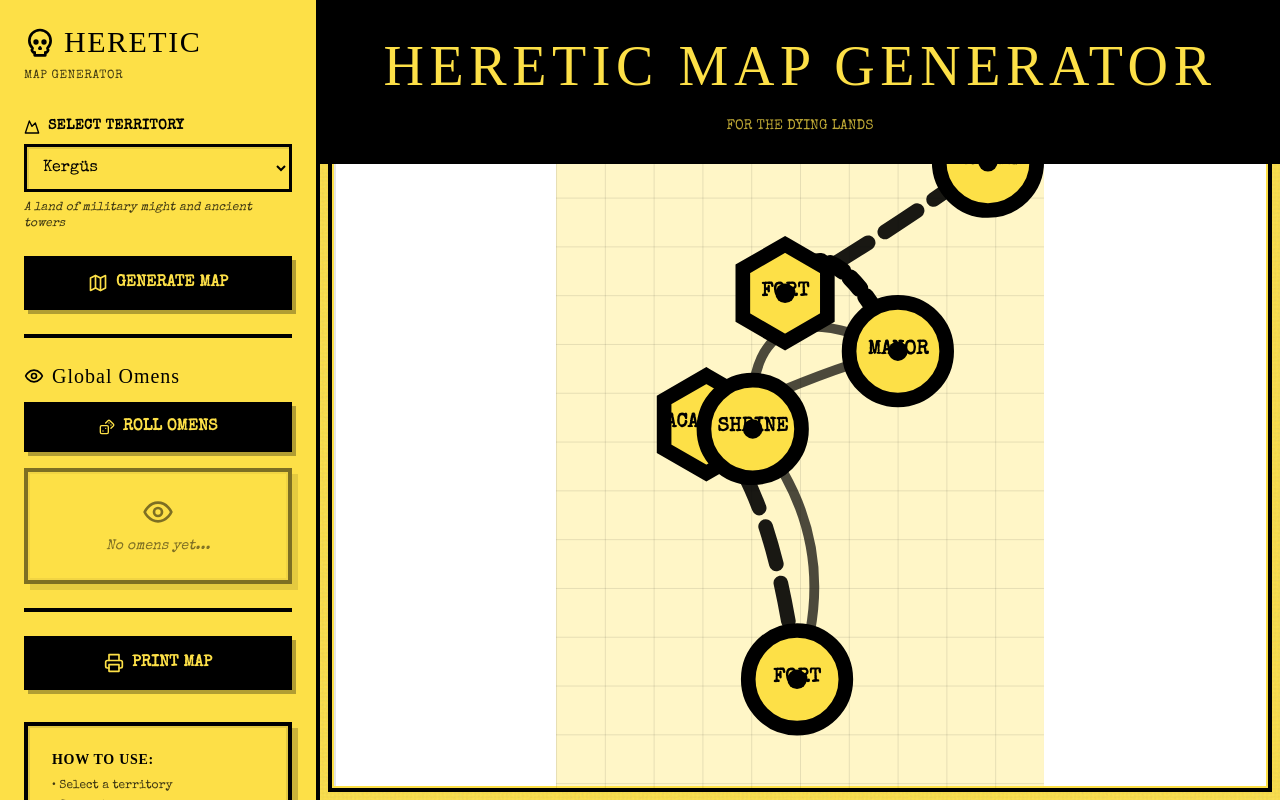
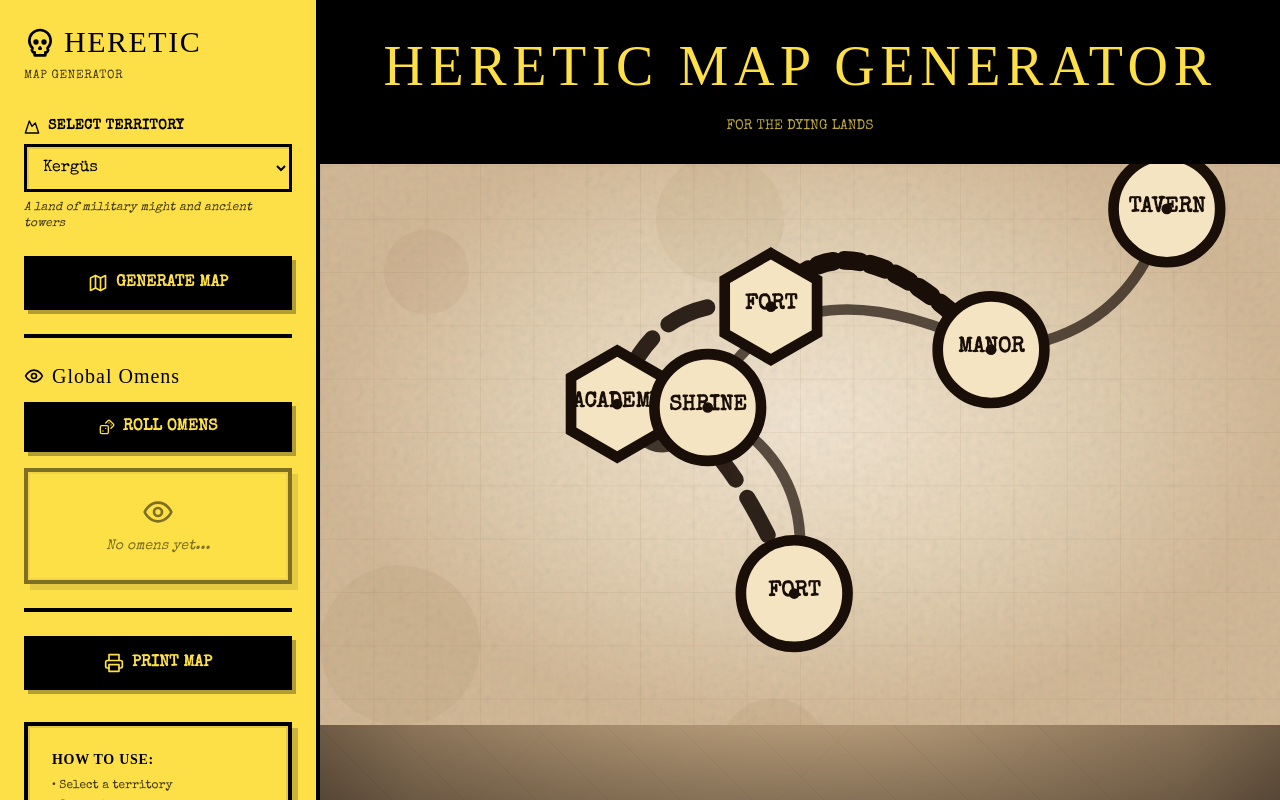
Before and after one commit to danroth-nyt/heretics-guide-dying-lands, a React (Vite) app: page / in a window 1280 px wide. Both pictures are taken after a click on the button "GENERATE MAP". Built offline with nearby package versions, Linux system fonts and the light colour scheme; a web font is replaced by a local one.

Commit message:
feat: improve map layout and Mork Borg aesthetic - landscape orientation, aged parchment bg, full viewport coverage, ink-drawn icons, comprehensive location metadata

```diff
--- a/src/App.tsx
+++ b/src/App.tsx
@@ -69,7 +69,7 @@ function App() {
   };
 
   return (
-    <div className="flex h-screen overflow-hidden">
+    <div className="flex h-full min-h-screen overflow-hidden">
       <Sidebar
         selectedTerritory={selectedTerritory}
         onTerritoryChange={handleTerritoryChange}
@@ -80,7 +80,7 @@ function App() {
         isGenerating={isGenerating}
       />
 
-      <main className="flex-1 relative overflow-hidden">
+      <main className="flex-1 relative overflow-hidden h-full">
         {/* Title Bar */}
         <div className="absolute top-0 left-0 right-0 z-10 bg-mork-black text-mork-yellow p-6 border-b-4 border-mork-black no-print">
           <h1 className="mork-title text-center">
@@ -91,8 +91,8 @@ function App() {
           </p>
         </div>
 
-        {/* Map Canvas */}
-        <div className="absolute inset-0 pt-24 pb-2 px-2">
+        {/* Map Canvas - Full coverage to bottom */}
+        <div className="absolute top-28 left-0 right-0 mork-background" style={{ bottom: '-10px', minHeight: 'calc(100vh - 7rem)' }}>
           {nodes.length === 0 ? (
             <div className="w-full h-full flex items-center justify-center">
               <div className="text-center mork-panel max-w-md">
@@ -107,7 +107,7 @@ function App() {
               </div>
             </div>
           ) : (
-            <div className="w-full h-full mork-border bg-white">
+            <div className="w-full h-full">
               <MapCanvas
                 nodes={nodes}
                 roads={roads}
--- a/src/components/LocationNode.tsx
+++ b/src/components/LocationNode.tsx
@@ -12,6 +12,11 @@ const LocationNode: React.FC<LocationNodeProps> = ({ node, onClick, isShaking })
   const halfSize = shapeSize / 2;
 
   const renderShape = () => {
+    // Ink-drawn colors for aged map aesthetic
+    const fillColor = "#f4e4c1";
+    const strokeColor = "#1a0f08";
+    const strokeW = "2";
+
     switch (node.shape) {
       case 'circle':
         return (
@@ -19,9 +24,9 @@ const LocationNode: React.FC<LocationNodeProps> = ({ node, onClick, isShaking })
             cx={0}
             cy={0}
             r={halfSize}
-            fill="var(--mork-yellow)"
-            stroke="var(--mork-black)"
-            strokeWidth="3"
+            fill={fillColor}
+            stroke={strokeColor}
+            strokeWidth={strokeW}
           />
         );
       case 'square':
@@ -31,9 +36,9 @@ const LocationNode: React.FC<LocationNodeProps> = ({ node, onClick, isShaking })
             y={-halfSize}
             width={shapeSize}
             height={shapeSize}
-            fill="var(--mork-yellow)"
-            stroke="var(--mork-black)"
-            strokeWidth="3"
+            fill={fillColor}
+            stroke={strokeColor}
+            strokeWidth={strokeW}
           />
         );
       case 'hex':
@@ -46,9 +51,9 @@ const LocationNode: React.FC<LocationNodeProps> = ({ node, onClick, isShaking })
         return (
           <polygon
             points={hexPoints}
-            fill="var(--mork-yellow)"
-            stroke="var(--mork-black)"
-            strokeWidth="3"
+            fill={fillColor}
+            stroke={strokeColor}
+            strokeWidth={strokeW}
           />
         );
     }
@@ -69,7 +74,7 @@ const LocationNode: React.FC<LocationNodeProps> = ({ node, onClick, isShaking })
         y={0}
         textAnchor="middle"
         dominantBaseline="middle"
-        fill="var(--mork-black)"
+        fill="#1a0f08"
         fontSize="4"
         fontWeight="bold"
         fontFamily="Special Elite, monospace"
@@ -82,8 +87,8 @@ const LocationNode: React.FC<LocationNodeProps> = ({ node, onClick, isShaking })
       <circle
         cx={0}
         cy={0}
-        r={2}
-        fill="var(--mork-black)"
+        r={1}
+        fill="#1a0f08"
         pointerEvents="none"
       />
     </g>
--- a/src/components/MapCanvas.tsx
+++ b/src/components/MapCanvas.tsx
@@ -53,42 +53,74 @@ const MapCanvas: React.FC<MapCanvasProps> = ({
     setSelectedRoad(newRoad);
   };
 
-  // A4 aspect ratio (210mm x 297mm ≈ 0.707)
-  const viewBoxWidth = 100;
-  const viewBoxHeight = 141; // 100 / 0.707
+  // Wide landscape orientation for better viewport fit
+  const viewBoxWidth = 180;
+  const viewBoxHeight = 115;
 
   return (
-    <div className="relative w-full h-full">
-      {/* SVG Canvas */}
+    <div className="relative w-full h-full" style={{ position: 'relative', zIndex: 1 }}>
+      {/* SVG Canvas - stretches to fill entire container */}
       <svg
         viewBox={`0 0 ${viewBoxWidth} ${viewBoxHeight}`}
         className="w-full h-full"
+        preserveAspectRatio="none"
         style={{
           backgroundColor: 'transparent',
+          display: 'block',
         }}
       >
-        {/* Background */}
+        {/* Background - Weathered map parchment */}
+        <defs>
+          <filter id="paper-texture">
+            <feTurbulence type="fractalNoise" baseFrequency="0.8" numOctaves="4" result="noise" seed="2" />
+            <feColorMatrix in="noise" type="matrix"
+              values="0.3 0 0 0 0
+                      0.2 0.3 0 0 0
+                      0.1 0.1 0.2 0 0
+                      0 0 0 0.3 0" />
+          </filter>
+          <radialGradient id="parchment-gradient">
+            <stop offset="0%" stopColor="#f5e6d3" />
+            <stop offset="50%" stopColor="#e8d4b8" />
+            <stop offset="100%" stopColor="#d4b896" />
+          </radialGradient>
+        </defs>
+
+        {/* Base parchment color */}
         <rect
           x="0"
           y="0"
           width={viewBoxWidth}
           height={viewBoxHeight}
-          fill="var(--mork-yellow)"
-          opacity="0.3"
+          fill="url(#parchment-gradient)"
         />
 
-        {/* Grid lines for aesthetic */}
-        <defs>
+        {/* Paper texture overlay */}
+        <rect
+          x="0"
+          y="0"
+          width={viewBoxWidth}
+          height={viewBoxHeight}
+          filter="url(#paper-texture)"
+          opacity="0.4"
+        />
+
+        {/* Age spots and stains */}
+        <circle cx="20" cy="30" r="8" fill="#9a7856" opacity="0.1" />
+        <circle cx="75" cy="20" r="12" fill="#8b6f47" opacity="0.08" />
+        <circle cx="85" cy="120" r="10" fill="#9a7856" opacity="0.12" />
+        <circle cx="15" cy="100" r="15" fill="#8b6f47" opacity="0.09" />
+
+        {/* Subtle hand-drawn grid */}
         <pattern id="grid" width="10" height="10" patternUnits="userSpaceOnUse">
           <path
             d="M 10 0 L 0 0 0 10"
             fill="none"
-              stroke="var(--mork-black)"
-              strokeWidth="0.2"
-              opacity="0.2"
+            stroke="#8b6f47"
+            strokeWidth="0.15"
+            opacity="0.25"
           />
         </pattern>
-        </defs>
         <rect
           x="0"
           y="0"
@@ -96,6 +128,7 @@ const MapCanvas: React.FC<MapCanvasProps> = ({
           height={viewBoxHeight}
           fill="url(#grid)"
         />
+
 
         {/* Roads (render first so they're behind nodes) */}
         <g>
--- a/src/components/Road.tsx
+++ b/src/components/Road.tsx
@@ -66,11 +66,11 @@ const Road: React.FC<RoadProps> = ({ road, nodes, onClick }) => {
         strokeWidth="15"
       />
 
-      {/* Visible road */}
+      {/* Visible road - ink-drawn style */}
       <path
         d={pathData}
         fill="none"
-        stroke="var(--mork-black)"
+        stroke="#1a0f08"
         strokeWidth={strokeStyle.strokeWidth}
         strokeDasharray={strokeStyle.strokeDasharray}
         opacity={strokeStyle.opacity}
--- a/src/index.css
+++ b/src/index.css
@@ -12,6 +12,11 @@
   margin: 0;
   padding: 0;
   box-sizing: border-box;
+}
+
+html, body, #root {
+  height: 100%;
+  min-height: 100vh;
 }
 
 body {
@@ -294,6 +299,80 @@ h1, h2, h3, h4, h5, h6 {
   background: var(--mork-pink);
 }
 
+/* Mork Borg style background for map area */
+.mork-background {
+  background:
+    /* Aged parchment base */
+    radial-gradient(ellipse at center, #d4b896 0%, #c4a882 50%, #9a7d5f 100%),
+    /* Paper texture */
+    repeating-linear-gradient(
+      0deg,
+      transparent,
+      transparent 2px,
+      rgba(0, 0, 0, 0.02) 2px,
+      rgba(0, 0, 0, 0.02) 3px
+    ),
+    repeating-linear-gradient(
+      90deg,
+      transparent,
+      transparent 2px,
+      rgba(0, 0, 0, 0.02) 2px,
+      rgba(0, 0, 0, 0.02) 3px
+    );
+  position: relative;
+  overflow: hidden;
+  min-height: 100%;
+}
+
+/* Stains and aging marks */
+.mork-background::before {
+  content: '';
+  position: absolute;
+  top: 0;
+  left: 0;
+  right: 0;
+  bottom: 0;
+  background-image:
+    /* Dark stains */
+    radial-gradient(ellipse 400px 300px at 20% 30%, rgba(80, 50, 30, 0.15) 0%, transparent 50%),
+    radial-gradient(ellipse 500px 400px at 80% 70%, rgba(60, 40, 25, 0.12) 0%, transparent 50%),
+    radial-gradient(ellipse 300px 300px at 50% 50%, rgba(70, 45, 28, 0.08) 0%, transparent 50%),
+    /* Scratches and wear */
+    repeating-linear-gradient(
+      45deg,
+      transparent,
+      transparent 50px,
+      rgba(0, 0, 0, 0.03) 50px,
+      rgba(0, 0, 0, 0.03) 51px
+    ),
+    repeating-linear-gradient(
+      -45deg,
+      transparent,
+      transparent 70px,
+      rgba(0, 0, 0, 0.02) 70px,
+      rgba(0, 0, 0, 0.02) 71px
+    );
+  opacity: 1;
+  pointer-events: none;
+  z-index: 0;
+}
+
+/* Dark vignette and torn edges effect */
+.mork-background::after {
+  content: '';
+  position: absolute;
+  top: 0;
+  left: 0;
+  right: 0;
+  bottom: 0;
+  background:
+    radial-gradient(ellipse at center, transparent 40%, rgba(0, 0, 0, 0.3) 100%),
+    linear-gradient(to bottom, rgba(0, 0, 0, 0.1) 0%, transparent 10%, transparent 90%, rgba(0, 0, 0, 0.1) 100%),
+    linear-gradient(to right, rgba(0, 0, 0, 0.1) 0%, transparent 10%, transparent 90%, rgba(0, 0, 0, 0.1) 100%);
+  pointer-events: none;
+  z-index: 0;
+}
+
 /* Utility classes */
 .text-mork-yellow {
   color: var(--mork-yellow);
--- a/src/utils/mapEngine.ts
+++ b/src/utils/mapEngine.ts
@@ -35,7 +35,7 @@ export function generateMap(territory: Territory, nodeCount: number = 6): { node
 function generateNodes(territory: Territory, count: number): MapNode[] {
   const nodes: MapNode[] = [];
   const shapes: NodeShape[] = ['circle', 'square', 'hex'];
-  const minDistance = 8; // Minimum distance between nodes (percentage)
+  const minDistance = 12; // Minimum distance between nodes (percentage)
 
   for (let i = 0; i < count; i++) {
     let x: number, y: number;
@@ -43,9 +43,10 @@ function generateNodes(territory: Territory, count: number): MapNode[] {
     const maxAttempts = 50;
 
     // Try to find a position that doesn't overlap with existing nodes
+    // Keep margins to prevent cutoff
     do {
-      x = 8 + Math.random() * 84; // Use more of the canvas
-      y = 8 + Math.random() * 125; // Use full height (viewBox is 141)
+      x = 15 + Math.random() * 150; // 15 to 165 (viewBox width is 180)
+      y = 15 + Math.random() * 85; // 15 to 100 (viewBox height is 115)
       attempts++;
 
       if (attempts > maxAttempts) {
```
Lines whose indentation alone changed are shown as unchanged.
